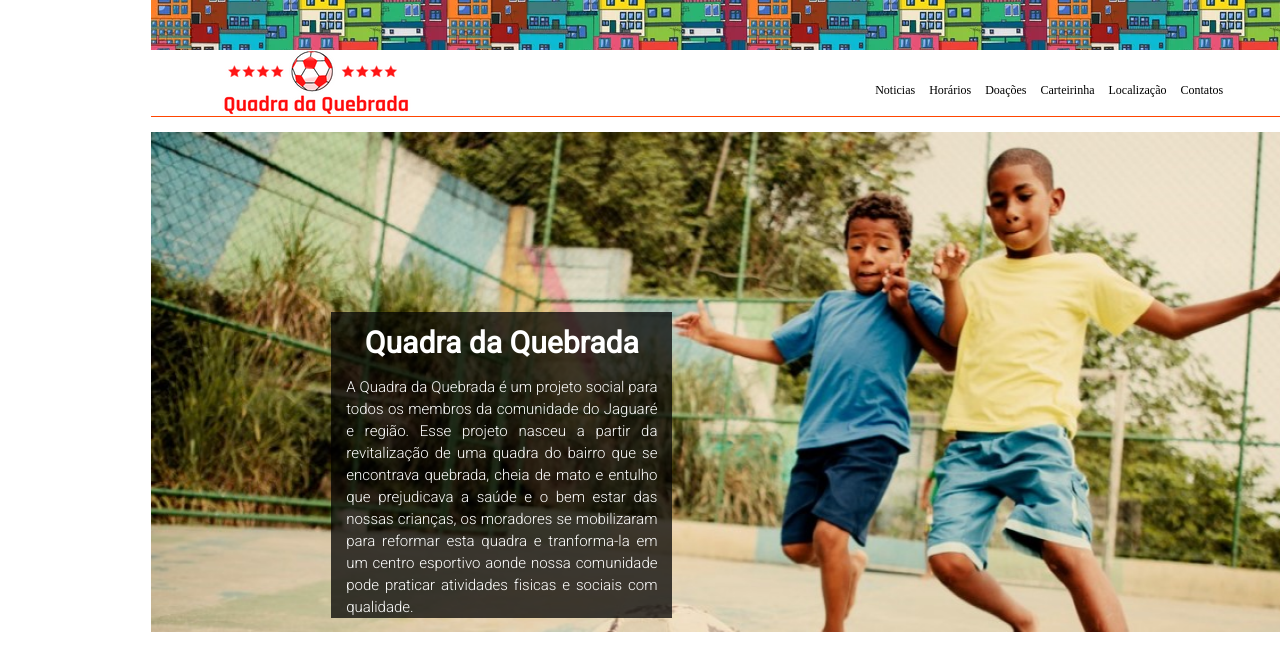
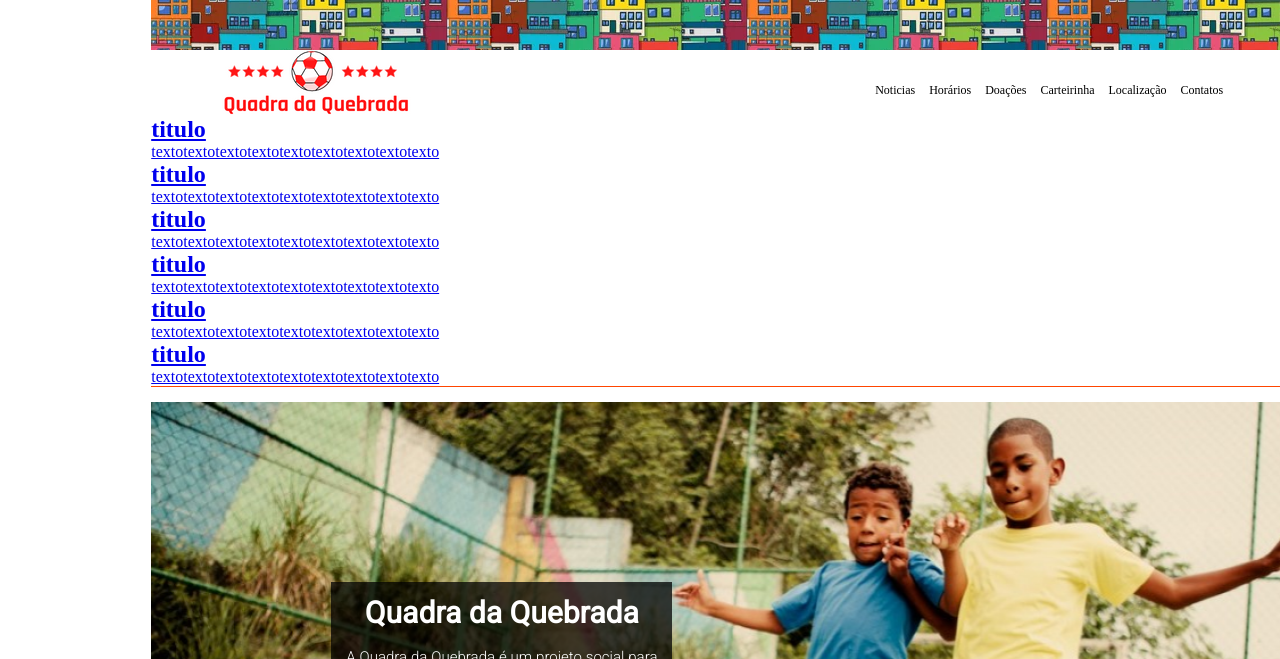
Before and after one commit to amaandita/garotitos-del-progamita, a plain HTML site: page esboço-do-site.html in a window 1280 px wide. Shown: the top 659 px of the page. Drawn offline with Linux system fonts and the light colour scheme; files whose address does not match are found by name.

Commit message:
Update esboço-do-site.html

```diff
--- a/esboço-do-site.html
+++ b/esboço-do-site.html
@@ -4,7 +4,8 @@
     <meta charset="UTF-8">
     <meta http-equiv="X-UA-Compatible" content="IE=edge">
     <meta name="viewport" content="width=device-width, initial-scale=1.0">
-    <link rel="stylesheet" href="home.css" type="text/css">
+    <link rel="stylesheet" href="esboço-do-site.css" type="text/css">
+    <script src="esboço-do-site.js" type=""></script>
     <title>quadra quebrada oficial</title>
 
 </head>
@@ -19,7 +20,7 @@
                 <div id="linksMenuPrincipal">
                     <nav>
                         <!-- <a href="#">Sobre nós</a> -->
-                        <a href="#">Noticias</a>
+                        <a href="#" onMouseOver="exibe_barra_de_menus()" onMouseOut="some_barra_de_menus()">Noticias</a>
                         <a href="#">Horários</a>
                         <a href="#">Doações</a>
                         <a href="carteirinha.html" target="_blank">Carteirinha</a>
@@ -29,7 +30,38 @@
                 </div>
             </div>
         </section>
+
+        <section id="MenuInteligente" onMouseOver="exibe_barra_de_menus()" onMouseOut="some_barra_de_menus()">
+            <nav id="MenuInteligente-nav">
+                <a href="#" class="MenuInteligente-nav-a">
+                    <h2>titulo</h2>
+                    <p>textotextotextotextotextotextotextotextotexto</p>
+                </a>
+                <a href="#" class="MenuInteligente-nav-a">
+                    <h2>titulo</h2>
+                    <p>textotextotextotextotextotextotextotextotexto</p>
+                </a>
+                <a href="#" class="MenuInteligente-nav-a">
+                    <h2>titulo</h2>
+                    <p>textotextotextotextotextotextotextotextotexto</p>
+                </a>
+                <a href="#" class="MenuInteligente-nav-a">
+                    <h2>titulo</h2>
+                    <p>textotextotextotextotextotextotextotextotexto</p>
+                </a>
+                <a href="#" class="MenuInteligente-nav-a">
+                    <h2>titulo</h2>
+                    <p>textotextotextotextotextotextotextotextotexto</p>
+                </a>
+                <a href="#" class="MenuInteligente-nav-a">
+                    <h2>titulo</h2>
+                    <p>textotextotextotextotextotextotextotextotexto</p>
+                </a>
+            </nav>
+        </section>
+
         <hr>
+
         <section id="page1">
             <article>
                 <div class="text-container">
```
